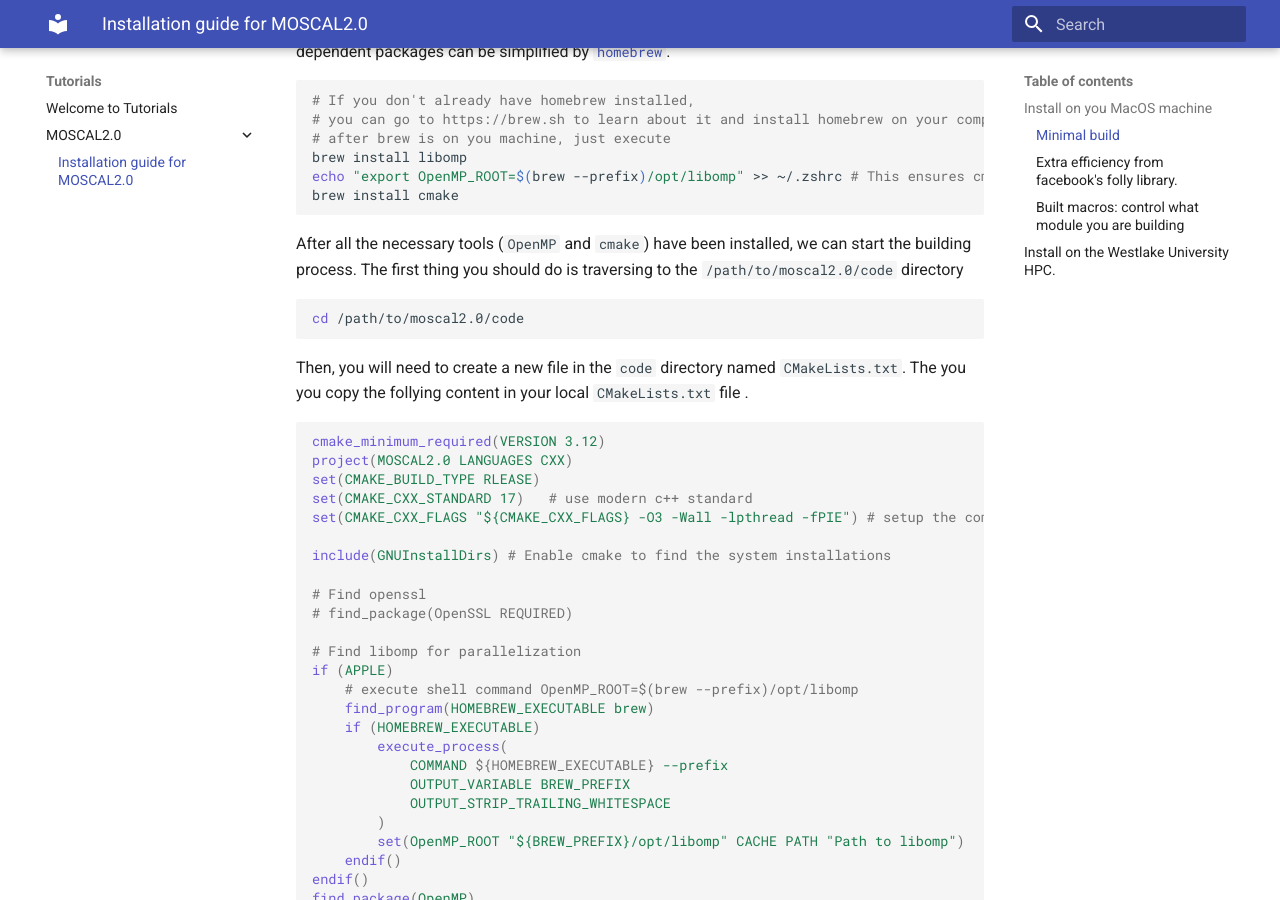
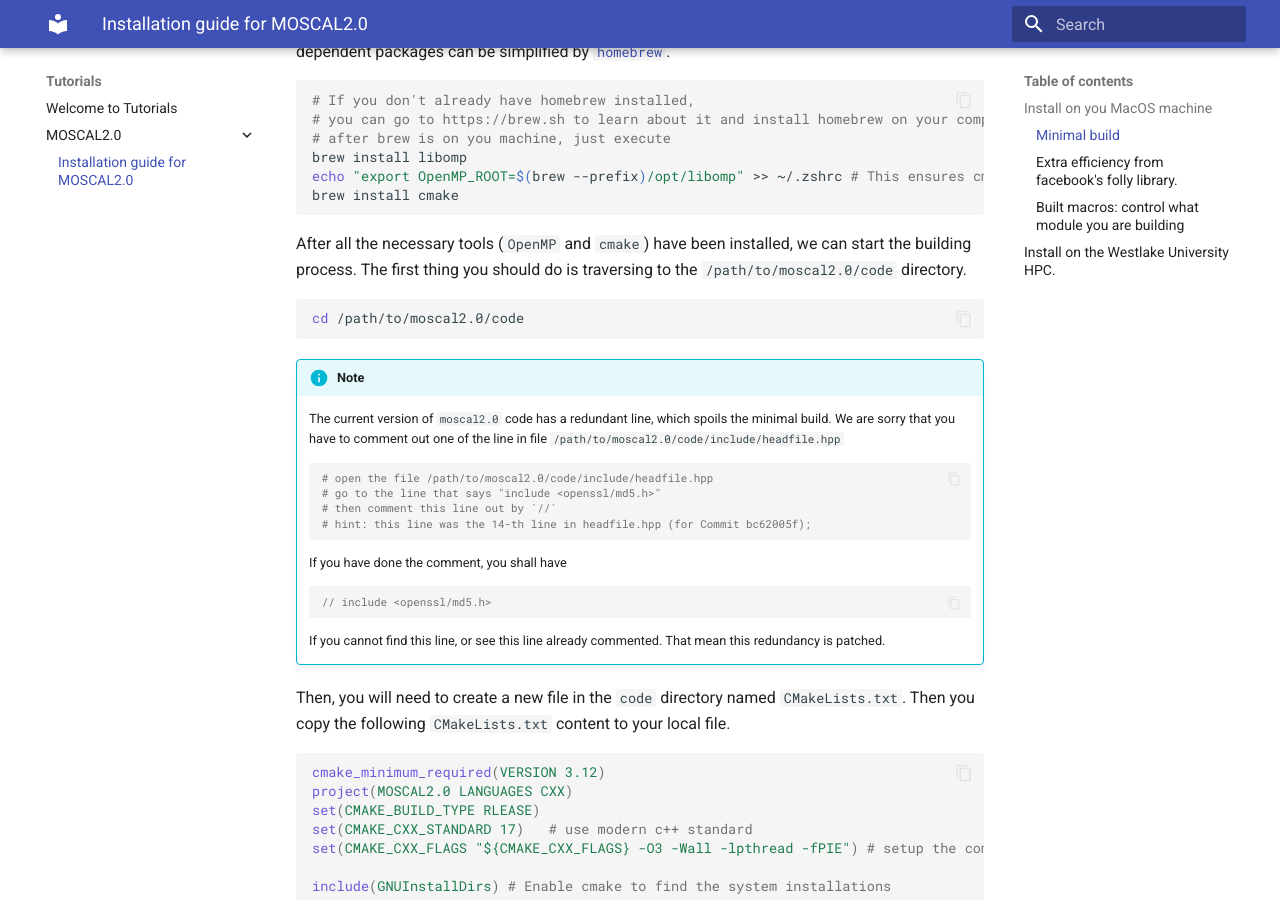
Before and after one commit to pl4ygr0und/tutorial, an MkDocs documentation site: the page built from docs/MOSCAL2.0/MOSCAL2.0_Installation_Guide.md, in a window 1280 px wide and 900 px high, scrolled down 1486 px. Built offline with MkDocs 1.6.1 and Material for MkDocs 9.7.7, drawn with Linux system fonts in a browser that asks for light colours.

Commit message:
add openssl section, add code copy feature

````diff
--- a/docs/MOSCAL2.0/MOSCAL2.0_Installation_Guide.md
+++ b/docs/MOSCAL2.0/MOSCAL2.0_Installation_Guide.md
@@ -45,14 +45,28 @@
 ```
 
 After all the necessary tools (`OpenMP` and `cmake`) have been installed, we can start the building process.
-The first thing you should do is traversing to the `/path/to/moscal2.0/code` directory
+The first thing you should do is traversing to the `/path/to/moscal2.0/code` directory.
 
 ```bash
 cd /path/to/moscal2.0/code
 ```
 
-Then, you will need to create a new file in the `code` directory named `CMakeLists.txt`. The you you copy the
-follying content in your local `CMakeLists.txt` file .
+!!! info "Note"
+    The current version of `moscal2.0` code has a redundant line, which spoils the minimal build.
+    We are sorry that you have to comment out one of the line in file `/path/to/moscal2.0/code/include/headfile.hpp`
+    ```bash
+    # open the file /path/to/moscal2.0/code/include/headfile.hpp
+    # go to the line that says "include <openssl/md5.h>"
+    # then comment this line out by `//`
+    # hint: this line was the 14-th line in headfile.hpp (for Commit bc62005f);
+    ```
+    If you have done the comment, you shall have
+    ```cpp
+    // include <openssl/md5.h>
+    ```
+    If you cannot find this line, or see this line already commented. That mean this redundancy is patched.
+
+Then, you will need to create a new file in the `code` directory named `CMakeLists.txt`. Then you copy the following `CMakeLists.txt` content to your local file.
 ```cmake
 cmake_minimum_required(VERSION 3.12)
 project(MOSCAL2.0 LANGUAGES CXX)
--- a/mkdocs.yml
+++ b/mkdocs.yml
@@ -2,6 +2,8 @@
 
 theme:
   name: material
+  features:
+    - content.code.copy
 
 markdown_extensions:
   # Python Markdown
````
